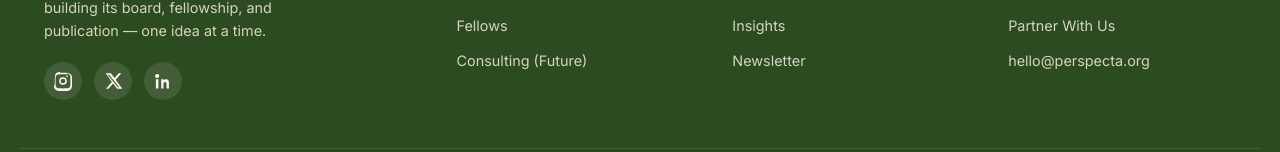
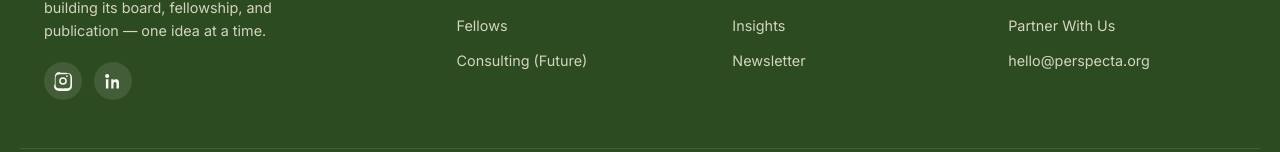
Before and after one commit to alecodominguez/perspecta, a plain HTML site: page index.html in a window 1280 px wide. Shown: the part 8777-8929 px from the top of the page. Drawn offline with Linux system fonts and the light colour scheme.

Commit message:
Update index.html
Fixed LinkedIn

```diff
--- a/index.html
+++ b/index.html
@@ -557,10 +557,7 @@
         <a href="https://instagram.com/perspectahumaninsight" target="_blank" rel="noopener noreferrer" aria-label="Perspecta on Instagram">
           <svg viewBox="0 0 24 24" width="20" height="20" fill="currentColor"><path d="M12 2.2c3.2 0 3.6 0 4.9.07 1.2.06 2 .25 2.5.42a5 5 0 0 1 1.8 1.17 5 5 0 0 1 1.17 1.8c.17.5.36 1.3.42 2.5.06 1.3.07 1.7.07 4.9s0 3.6-.07 4.9c-.06 1.2-.25 2-.42 2.5a5 5 0 0 1-1.17 1.8 5 5 0 0 1-1.8 1.17c-.5.17-1.3.36-2.5.42-1.3.06-1.7.07-4.9.07s-3.6 0-4.9-.07c-1.2-.06-2-.25-2.5-.42a5 5 0 0 1-1.8-1.17 5 5 0 0 1-1.17-1.8c-.17-.5-.36-1.3-.42-2.5C2.21 15.6 2.2 15.2 2.2 12s0-3.6.07-4.9c.06-1.2.25-2 .42-2.5a5 5 0 0 1 1.17-1.8 5 5 0 0 1 1.8-1.17c.5-.17 1.3-.36 2.5-.42C8.4 2.21 8.8 2.2 12 2.2Zm0 1.8c-3.15 0-3.52 0-4.76.07-.97.04-1.5.2-1.85.34-.46.18-.79.4-1.14.75-.35.35-.57.68-.75 1.14-.14.35-.3.88-.34 1.85C3.1 8.48 3.1 8.85 3.1 12s0 3.52.06 4.76c.04.97.2 1.5.34 1.85.18.46.4.79.75 1.14.35.35.68.57 1.14.75.35.14.88.3 1.85.34 1.24.06 1.61.06 4.76.06s3.52 0 4.76-.06c.97-.04 1.5-.2 1.85-.34.46-.18.79-.4 1.14-.75.35-.35.57-.68.75-1.14.14-.35.3-.88.34-1.85.06-1.24.06-1.61.06-4.76s0-3.52-.06-4.76c-.04-.97-.2-1.5-.34-1.85a3.2 3.2 0 0 0-.75-1.14 3.2 3.2 0 0 0-1.14-.75c-.35-.14-.88-.3-1.85-.34C15.52 4 15.15 4 12 4Zm0 3.4a4.6 4.6 0 1 1 0 9.2 4.6 4.6 0 0 1 0-9.2Zm0 1.8a2.8 2.8 0 1 0 0 5.6 2.8 2.8 0 0 0 0-5.6Zm4.8-1.99a1.07 1.07 0 1 1 0-2.15 1.07 1.07 0 0 1 0 2.15Z"/></svg>
         </a>
-        <a href="https://twitter.com/perspecta" target="_blank" rel="noopener noreferrer" aria-label="Perspecta on X (Twitter)">
-          <svg viewBox="0 0 24 24" width="20" height="20" fill="currentColor"><path d="M18.9 2.75h3.07l-6.71 7.67 7.9 10.83h-6.19l-4.85-6.34-5.55 6.34H3.5l7.18-8.2L3.1 2.75h6.35l4.38 5.79 5.07-5.79Zm-1.08 16.66h1.7L7.28 4.5H5.46l12.36 14.91Z"/></svg>
-        </a>
-        <a href="https://linkedin.com/company/perspecta" target="_blank" rel="noopener noreferrer" aria-label="Perspecta on LinkedIn">
+        <a href="https://linkedin.com/company/perspecta-human-insight" target="_blank" rel="noopener noreferrer" aria-label="Perspecta on LinkedIn">
           <svg viewBox="0 0 24 24" width="20" height="20" fill="currentColor"><path d="M4.98 3.5a2.5 2.5 0 1 1 0 5 2.5 2.5 0 0 1 0-5ZM3.5 9.75h2.96V21H3.5V9.75Zm6.4 0h2.84v1.54h.04c.4-.75 1.36-1.54 2.8-1.54 3 0 3.55 1.97 3.55 4.54V21h-2.96v-4.98c0-1.19-.02-2.72-1.66-2.72-1.66 0-1.92 1.3-1.92 2.63V21H9.9V9.75Z"/></svg>
         </a>
       </div>
```
